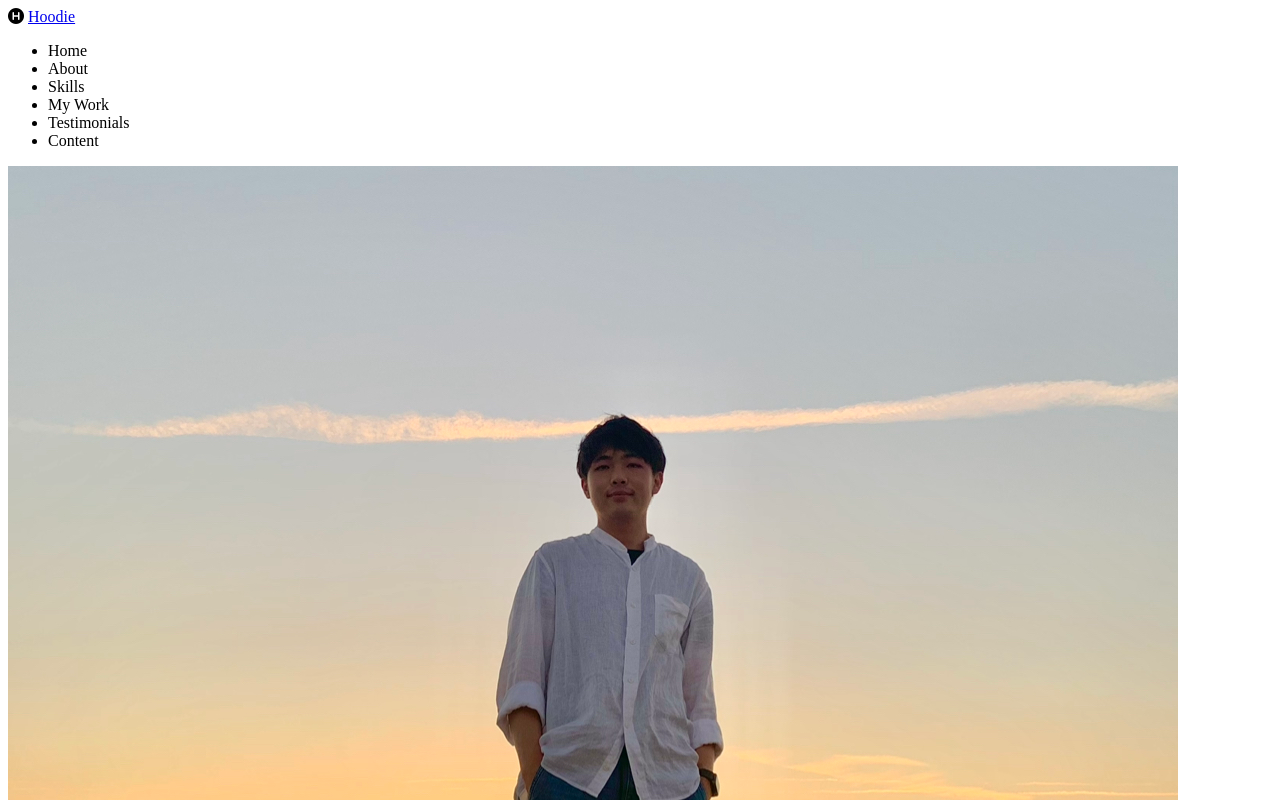
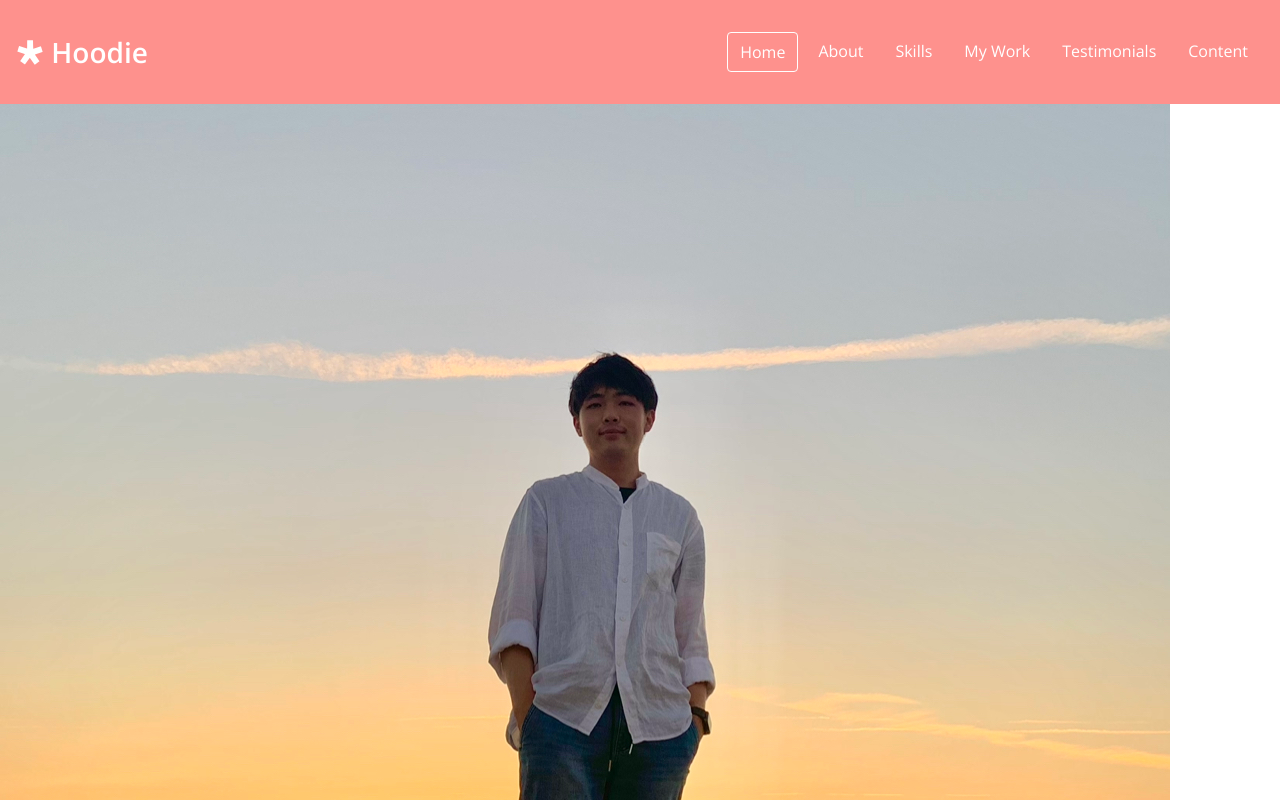
Before and after one commit to LEESHINSUNG/Portfolio, a plain HTML site: page index.html in a window 1280 px wide. Shown: the top 800 px of the page. Drawn offline with nearby package versions, Linux system fonts and the light colour scheme; a script that the page names is missing.

Commit message:
CSS : Navbar

```diff
--- a/index.html
+++ b/index.html
@@ -20,12 +20,14 @@
 </head>
 <body>
   <!-- Navbar -->
-  <nav id="Navbar"></nav>
-    <div class="navbar__logo"></div>
-      <i class="fas fa-hospital-symbol"></i>
+  <nav id="navbar">
+    <div class="navbar__logo">
+      <i class="fab fa-diaspora"></i>
       <a href="#">Hoodie</a>
+    </div>
+
       <ul class="navbar__menu">
-      <li class="navbar__menu__item">Home</li>
+        <li class="navbar__menu__item active">Home</li>
         <li class="navbar__menu__item">About</li>
         <li class="navbar__menu__item">Skills</li>
         <li class="navbar__menu__item">My Work</li>
@@ -33,8 +35,10 @@
         <li class="navbar__menu__item">Content</li>
       </ul>
 
+  </nav>
+
   <!-- Home -->
-  <section id="Home">
+  <section id="home">
     <img
       src="imgs/profile.jpg"
       alt="Hoodie's profile photo"
@@ -46,7 +50,7 @@
   </section>
 
   <!-- About -->
-  <section id="About">
+  <section id="about">
     <h1>About me</h1>
     <p>
       2018年から日本の製造業会社の品質管理課で働いている…
@@ -89,7 +93,7 @@
   </section>
 
   <!-- Skills -->
-  <section id="Skills">
+  <section id="skills">
     <h1>Skills</h1>
     <h2>Skills & Attributes</h2>
     <p>
@@ -170,7 +174,7 @@
   </section>
 
   <!-- Work -->
-  <section id="Work">
+  <section id="work">
     <h1>My work</h1>
     <h3>Projects</h3>
     <div class="work__categories">
@@ -281,7 +285,7 @@
   </section>
 
   <!-- Testimonials -->
-  <section id="Testimonials">
+  <section id="testimonials">
     <h1>Testimonials</h1>
     <h3>See what they say about me</h3>
     <div class="testimonials">
--- a/style.css
+++ b/style.css
@@ -11,7 +11,7 @@
   --color-gray: #616161;
   --color-light-grey: #7c7979;
   --color-blue: #73aace;
-  --color-yellow: #fff7d1;
+  --color-yellow: #fff7 d1;
   --color-orange: #feb546;
 
   /* Font size */
@@ -27,11 +27,28 @@
   --weight-regular: 400;
 
   /* Size */
+  --size-border-radius: 4px;
 }
 
 /* Universal tags */
 * {
   box-sizing: border-box;
+}
+
+body {
+  font-family: "Open Sans", sans-serif;
+  margin: 0;
+  cursor: default;
+}
+
+a {
+  text-decoration: none;
+  color: var(--color-white);
+}
+
+ul {
+  list-style: none;
+  padding-left: 0;
 }
 
 /* Typography */
@@ -62,3 +79,37 @@ p {
   color: var(--color-black);
   margin: 4px 0;
 }
+
+/*  Navbar */
+#navbar {
+  display: flex;
+  justify-content: space-between;
+  background-color: var(--color-pink);
+  align-items: center;
+  color: var(--color-white);
+  padding: 16px;
+}
+
+.navbar__menu {
+  display: flex;
+}
+
+.navbar__logo {
+  font-size: var(--font-medium);
+  font-weight: var(--weight-semi-bold);
+}
+
+.navbar__menu__item {
+  padding: 8px 12px;
+  margin: 0 4px;
+  cursor: pointer;
+  border-radius: var(--size-border-radius);
+}
+
+.navbar__menu__item.active {
+  border: 1px solid var(--color-white);
+}
+
+.navbar__menu__item:hover {
+  background-color: var(--color-dark-pink);
+}
```
Lines whose indentation alone changed are shown as unchanged.
